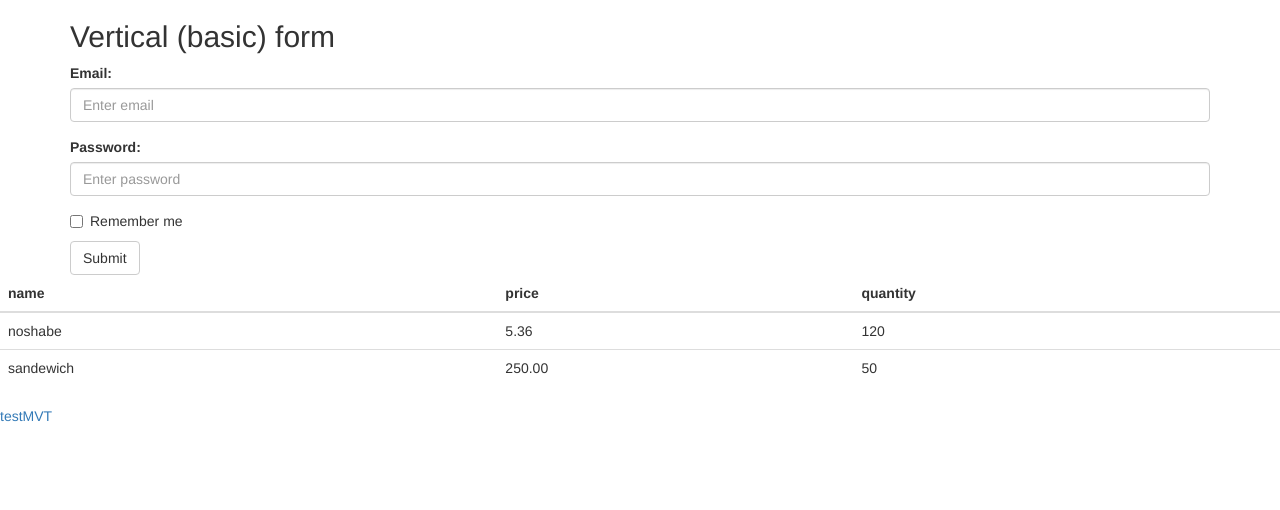
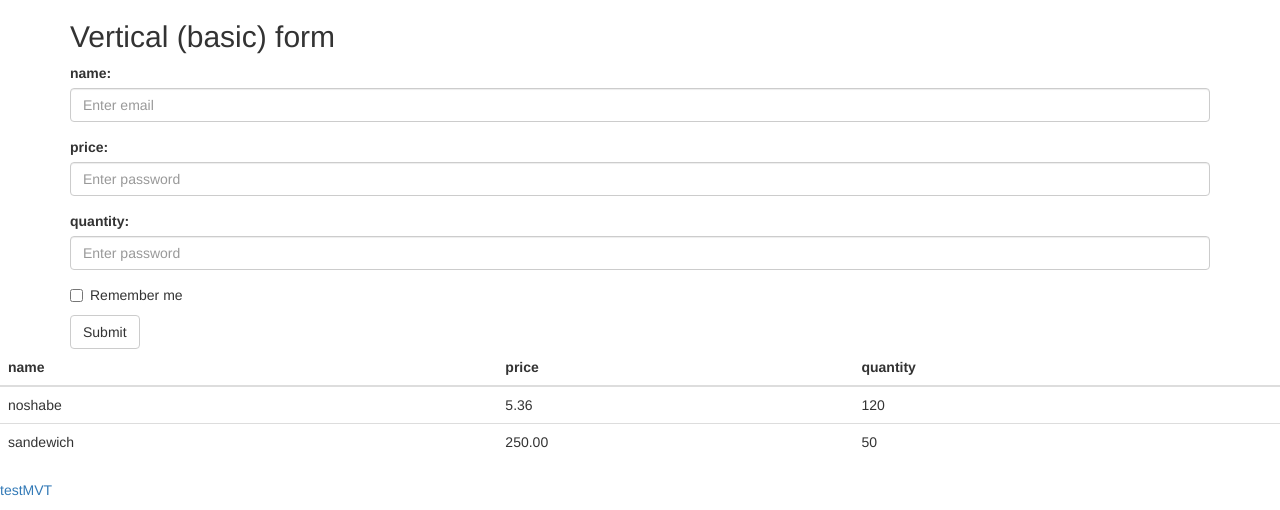
Before and after one commit to pooriyaadibrad/DjangoOnline1, a Django app: template test1/login/templates/index.html in a window 1280 px wide. Shown: the top 510 px of the page. Run offline with Django 5.2, Linux system fonts and the light colour scheme; the template is opened without the code that fills it: values that come from a table or form of the project are taken from there, others are empty; data comes from the database, SQL or seed files in the repository; both versions use the stored data as it was after the commit; some libraries are stand-ins or nearby versions.

Commit message:
in this scope we teach Crud in django and create with bootstrap

```diff
--- a/test1/login/templates/index.html
+++ b/test1/login/templates/index.html
@@ -12,14 +12,19 @@
 
 <div class="container">
   <h2>Vertical (basic) form</h2>
-  <form action="/action_page.php">
+  <form action="/login/create/" method="get">
+    {% csrf_token %}
     <div class="form-group">
-      <label for="email">Email:</label>
-      <input type="email" class="form-control" id="email" placeholder="Enter email" name="email">
+      <label for="name">name:</label>
+      <input type="text" class="form-control" id="name" placeholder="Enter email" name="name">
     </div>
     <div class="form-group">
-      <label for="pwd">Password:</label>
-      <input type="password" class="form-control" id="pwd" placeholder="Enter password" name="pwd">
+      <label for="price">price:</label>
+      <input type="text" class="form-control" id="price" placeholder="Enter password" name="price">
+    </div>
+      <div class="form-group">
+      <label for="quantity">quantity:</label>
+      <input type="text" class="form-control" id="quantity" placeholder="Enter password" name="quantity">
     </div>
     <div class="checkbox">
       <label><input type="checkbox" name="remember"> Remember me</label>
--- a/test1/login/urls.py
+++ b/test1/login/urls.py
@@ -3,4 +3,5 @@ from . import views
 urlpatterns = [
     path('Login/', views.Login, name='login'),
     path('test/', views.test, name='test'),
+    path('create/', views.create, name='create'),
 ]
```
Also changed, not shown: test1/login/views.py (+17 -5 lines), test1/db.sqlite3.
